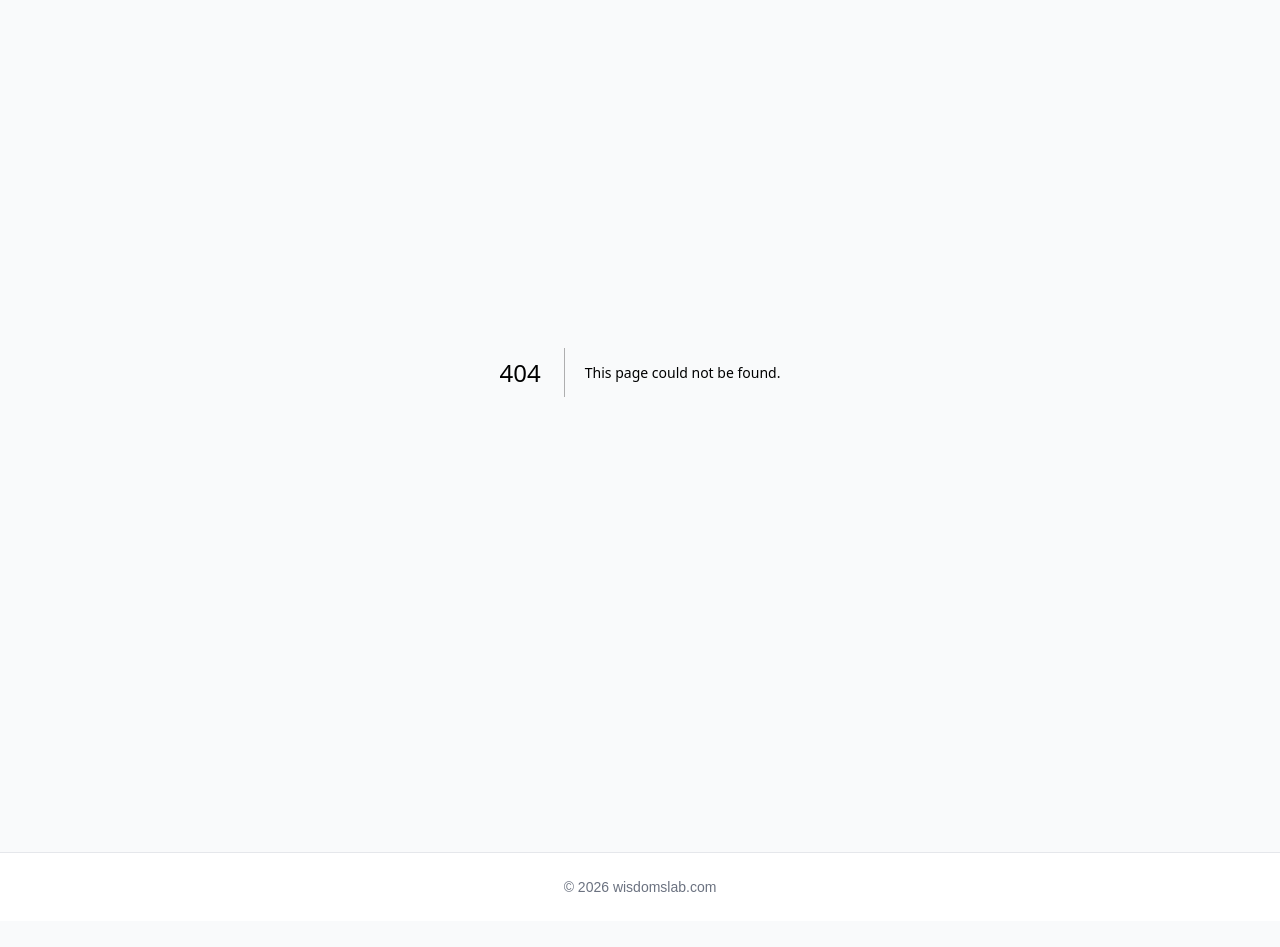
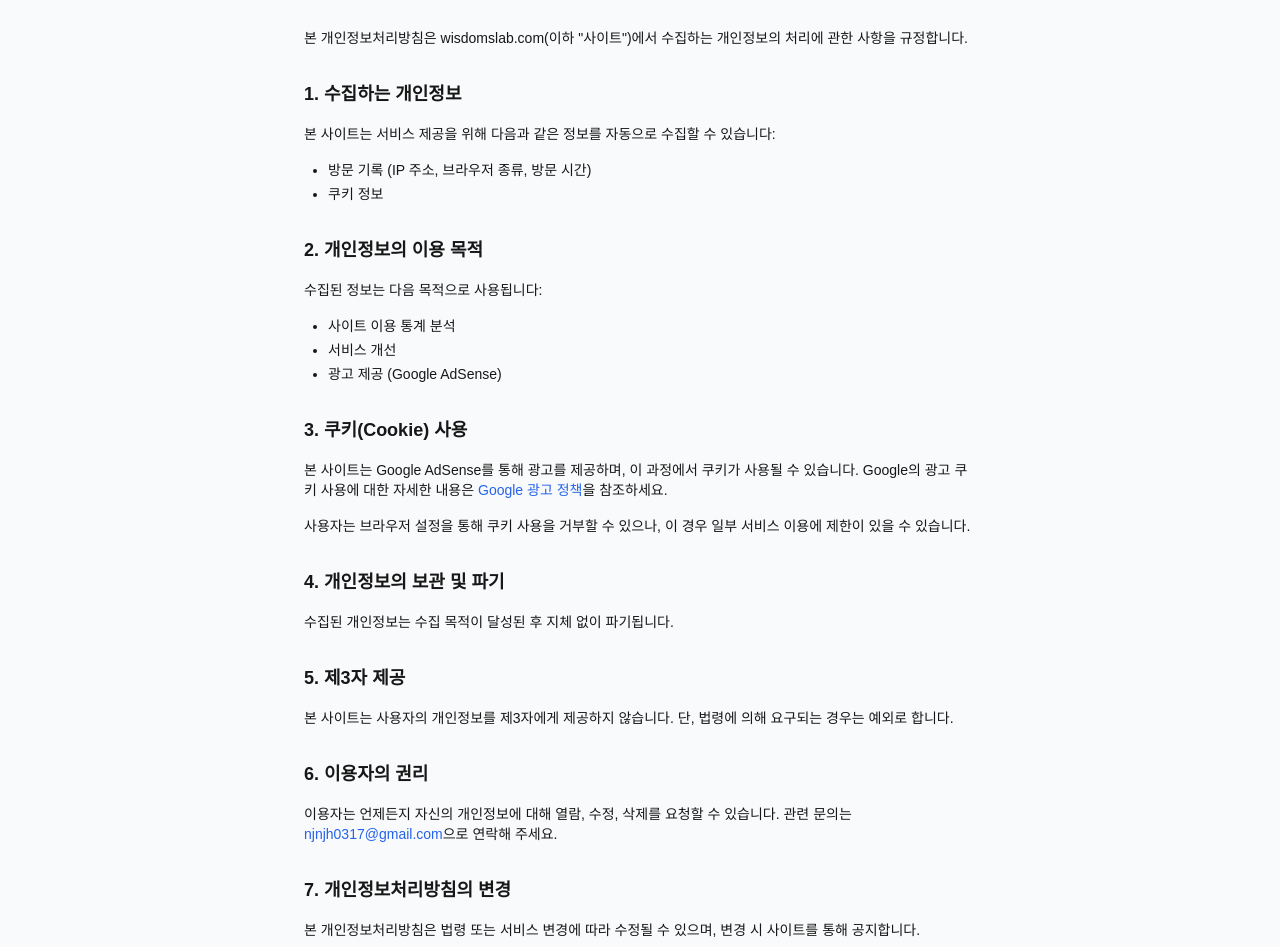
Before and after one commit to njh0317/auto-blog, a Next.js app: page /privacy in a window 1280 px wide. Before the commit this address had no page. Shown: the part 125-1072 px from the top of the page. Before the commit the page ends 1046 px from the top, so only its background shows below. Built offline with nearby package versions, Linux system fonts and the light colour scheme.

Commit message:
소개, 문의, 개인정보처리방침 페이지 추가

```diff
--- /dev/null
+++ b/app/about/page.tsx
@@ -0,0 +1,38 @@
+export default function AboutPage() {
+  return (
+    <div className="max-w-2xl mx-auto">
+      <h1 className="text-2xl font-bold mb-6">소개</h1>
+
+      <div className="prose prose-gray">
+        <p className="mb-4">
+          안녕하세요, <strong>코딩하다 주식하는 사람</strong> 블로그입니다.
+        </p>
+
+        <p className="mb-4">
+          이 블로그는 매일 미국 증시와 한국 증시의 마감 시황을 정리하여
+          투자자분들께 유용한 정보를 제공하기 위해 운영되고 있습니다.
+        </p>
+
+        <h2 className="text-xl font-semibold mt-8 mb-4">제공하는 정보</h2>
+        <ul className="list-disc pl-6 space-y-2 mb-4">
+          <li>미국 3대 지수 (다우존스, 나스닥, S&P500) 일일 시황</li>
+          <li>한국 증시 (코스피, 코스닥) 마감 시황</li>
+          <li>환율, 원자재, 채권 동향</li>
+          <li>주요 빅테크 기업 주가 변동</li>
+          <li>Fear & Greed Index 분석</li>
+          <li>모닝 브리핑 - 오늘의 주요 경제 뉴스</li>
+        </ul>
+
+        <h2 className="text-xl font-semibold mt-8 mb-4">운영 목적</h2>
+        <p className="mb-4">
+          복잡한 시장 정보를 쉽고 빠르게 파악할 수 있도록 정리하여,
+          바쁜 투자자분들이 효율적으로 시장 동향을 확인할 수 있도록 돕는 것이 목표입니다.
+        </p>
+
+        <p className="text-sm text-gray-500 mt-8">
+          ※ 본 블로그의 정보는 투자 권유가 아니며, 투자 결정은 본인의 판단과 책임 하에 이루어져야 합니다.
+        </p>
+      </div>
+    </div>
+  );
+}
--- /dev/null
+++ b/app/contact/page.tsx
@@ -0,0 +1,25 @@
+export default function ContactPage() {
+  return (
+    <div className="max-w-2xl mx-auto">
+      <h1 className="text-2xl font-bold mb-6">문의</h1>
+
+      <div className="prose prose-gray">
+        <p className="mb-6">
+          블로그 관련 문의사항이 있으시면 아래 이메일로 연락해 주세요.
+        </p>
+
+        <div className="bg-gray-100 p-6 rounded-lg">
+          <p className="text-lg">
+            📧 <a href="mailto:njnjh0317@gmail.com" className="text-blue-600 hover:underline">
+              njnjh0317@gmail.com
+            </a>
+          </p>
+        </div>
+
+        <p className="mt-6 text-sm text-gray-500">
+          문의 주신 내용은 확인 후 빠른 시일 내에 답변 드리겠습니다.
+        </p>
+      </div>
+    </div>
+  );
+}
--- a/app/layout.tsx
+++ b/app/layout.tsx
@@ -50,8 +50,15 @@ export default function RootLayout({
           {children}
         </main>
         <footer className="bg-white border-t mt-12">
-          <div className="max-w-4xl mx-auto px-4 py-6 text-center text-gray-500 text-sm">
-            © 2026 wisdomslab.com
+          <div className="max-w-4xl mx-auto px-4 py-6">
+            <div className="flex flex-wrap justify-center gap-4 text-sm text-gray-500 mb-4">
+              <a href="/about" className="hover:text-gray-700">소개</a>
+              <a href="/contact" className="hover:text-gray-700">문의</a>
+              <a href="/privacy" className="hover:text-gray-700">개인정보처리방침</a>
+            </div>
+            <p className="text-center text-gray-500 text-sm">
+              © 2026 wisdomslab.com
+            </p>
           </div>
         </footer>
       </body>
--- /dev/null
+++ b/app/privacy/page.tsx
@@ -0,0 +1,77 @@
+export default function PrivacyPage() {
+  return (
+    <div className="max-w-2xl mx-auto">
+      <h1 className="text-2xl font-bold mb-6">개인정보처리방침</h1>
+
+      <div className="prose prose-gray text-sm">
+        <p className="mb-4">
+          본 개인정보처리방침은 wisdomslab.com(이하 &quot;사이트&quot;)에서 수집하는 개인정보의
+          처리에 관한 사항을 규정합니다.
+        </p>
+
+        <h2 className="text-lg font-semibold mt-8 mb-4">1. 수집하는 개인정보</h2>
+        <p className="mb-4">
+          본 사이트는 서비스 제공을 위해 다음과 같은 정보를 자동으로 수집할 수 있습니다:
+        </p>
+        <ul className="list-disc pl-6 space-y-1 mb-4">
+          <li>방문 기록 (IP 주소, 브라우저 종류, 방문 시간)</li>
+          <li>쿠키 정보</li>
+        </ul>
+
+        <h2 className="text-lg font-semibold mt-8 mb-4">2. 개인정보의 이용 목적</h2>
+        <p className="mb-4">수집된 정보는 다음 목적으로 사용됩니다:</p>
+        <ul className="list-disc pl-6 space-y-1 mb-4">
+          <li>사이트 이용 통계 분석</li>
+          <li>서비스 개선</li>
+          <li>광고 제공 (Google AdSense)</li>
+        </ul>
+
+        <h2 className="text-lg font-semibold mt-8 mb-4">3. 쿠키(Cookie) 사용</h2>
+        <p className="mb-4">
+          본 사이트는 Google AdSense를 통해 광고를 제공하며, 이 과정에서 쿠키가 사용될 수 있습니다.
+          Google의 광고 쿠키 사용에 대한 자세한 내용은{' '}
+          <a
+            href="https://policies.google.com/technologies/ads"
+            target="_blank"
+            rel="noopener noreferrer"
+            className="text-blue-600 hover:underline"
+          >
+            Google 광고 정책
+          </a>
+          을 참조하세요.
+        </p>
+        <p className="mb-4">
+          사용자는 브라우저 설정을 통해 쿠키 사용을 거부할 수 있으나,
+          이 경우 일부 서비스 이용에 제한이 있을 수 있습니다.
+        </p>
+
+        <h2 className="text-lg font-semibold mt-8 mb-4">4. 개인정보의 보관 및 파기</h2>
+        <p className="mb-4">
+          수집된 개인정보는 수집 목적이 달성된 후 지체 없이 파기됩니다.
+        </p>
+
+        <h2 className="text-lg font-semibold mt-8 mb-4">5. 제3자 제공</h2>
+        <p className="mb-4">
+          본 사이트는 사용자의 개인정보를 제3자에게 제공하지 않습니다.
+          단, 법령에 의해 요구되는 경우는 예외로 합니다.
+        </p>
+
+        <h2 className="text-lg font-semibold mt-8 mb-4">6. 이용자의 권리</h2>
+        <p className="mb-4">
+          이용자는 언제든지 자신의 개인정보에 대해 열람, 수정, 삭제를 요청할 수 있습니다.
+          관련 문의는 <a href="mailto:njnjh0317@gmail.com" className="text-blue-600 hover:underline">njnjh0317@gmail.com</a>으로 연락해 주세요.
+        </p>
+
+        <h2 className="text-lg font-semibold mt-8 mb-4">7. 개인정보처리방침의 변경</h2>
+        <p className="mb-4">
+          본 개인정보처리방침은 법령 또는 서비스 변경에 따라 수정될 수 있으며,
+          변경 시 사이트를 통해 공지합니다.
+        </p>
+
+        <p className="mt-8 text-gray-500">
+          시행일: 2026년 1월 23일
+        </p>
+      </div>
+    </div>
+  );
+}
```
